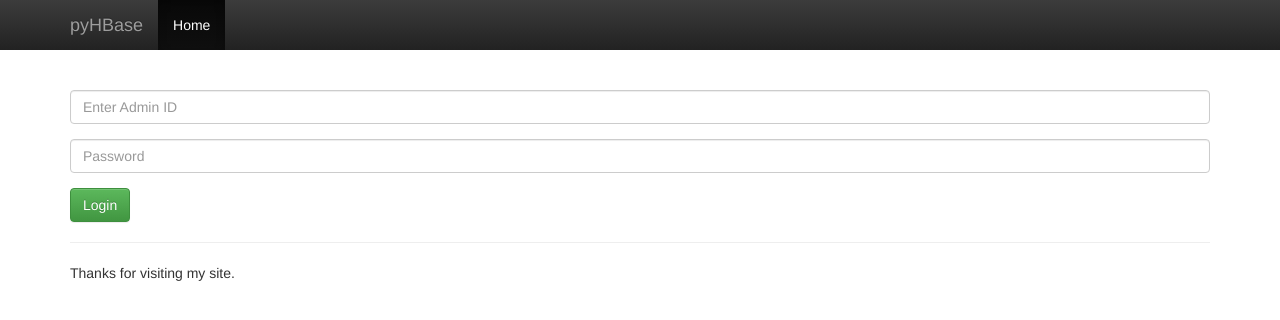
After one commit to liuzheng/pyHBaseadmin, a Django app: template pyHBase/templates/login.html in a window 1280 px wide. The commit adds this page. Shown: the top 320 px of the page. Run offline with Django 3.2, Linux system fonts and the light colour scheme; the template is opened without the code that fills it, so the values that code supplies are empty; some libraries are stand-ins or nearby versions.

Commit message:
login and logout api

```diff
--- a/pyHBase/api/urls.py
+++ b/pyHBase/api/urls.py
@@ -10,4 +10,6 @@ from django.conf.urls import patterns, url
 urlpatterns = patterns('api.views',
        url(r'^$', 'index'),
        url(r'^list$', 'list'),
+       url(r'^login', 'Login'),
+       url(r'^logout', 'Logout'),
 )
--- a/pyHBase/pyHBase/urls.py
+++ b/pyHBase/pyHBase/urls.py
@@ -13,7 +13,8 @@ urlpatterns = patterns('',
     # url(r'^$', 'pyHBase.views.home', name='home'),
     # url(r'^blog/', include('blog.urls')),
     url(r'^$', 'pyHBase.views.index'),
-    url(r'^admin/', include(admin.site.urls)),
+    url(r'^admin/(.*)$', 'pyHBase.views.admin'),
+    url(r'^DJadmin/', include(admin.site.urls)),
     url(r'^css/(?P<path>.*)$', 'django.views.static.serve',
        {'document_root': os.path.join(os.path.dirname(__file__), '../templates/css').replace('\\', '/')}),
    url(r'^js/(?P<path>.*)$', 'django.views.static.serve',
--- a/pyHBase/templates/base.html
+++ b/pyHBase/templates/base.html
@@ -32,8 +32,6 @@
     </div>
 </nav>
 
-
-{#<h1>My helpful timestamp site</h1>#}
 <br />
 <br />
 {% block content %}{% endblock %}
--- /dev/null
+++ b/pyHBase/templates/login.html
@@ -0,0 +1,15 @@
+{% extends "base.html" %}
+
+{% block title %}Admin Page{% endblock %}
+
+{% block content %}
+    <form role="form" method="post" action="/api/login">
+        <div class="form-group">
+            <input type="text" class="form-control" name="username" placeholder="Enter Admin ID"/>
+        </div>
+        <div class="form-group">
+            <input type="password" class="form-control" name="password" placeholder="Password"/>
+        </div>
+        <button class="btn btn-success" onclick="submit()">Login</button>
+    </form>
+{% endblock %}
```
Also changed, not shown: pyHBase/api/views.py (+22 -2 lines), pyHBase/pyHBase/views.py (+13 -1 lines), pyHBase/templates/admin.html (added, +7 -0 lines), pyHBase/db.sqlite3.
